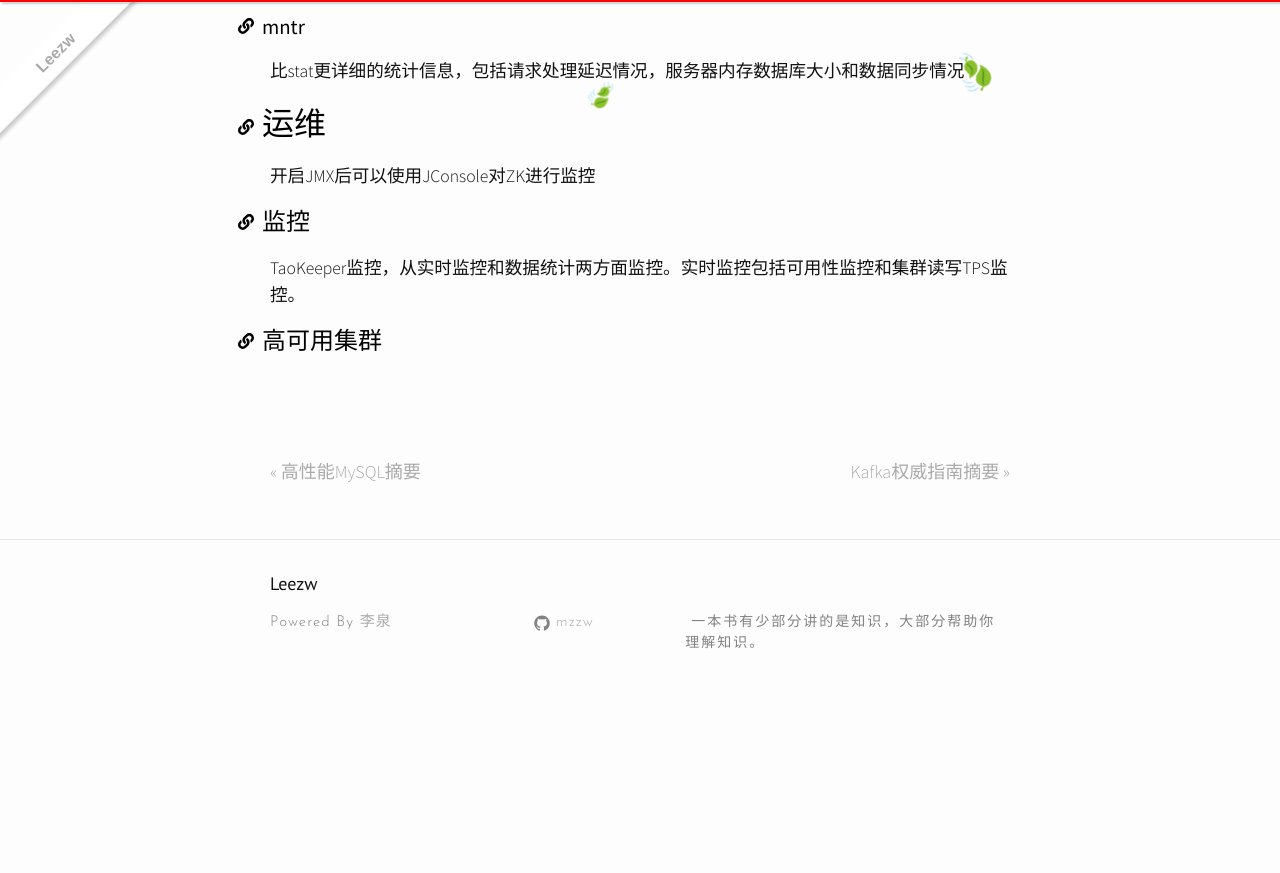
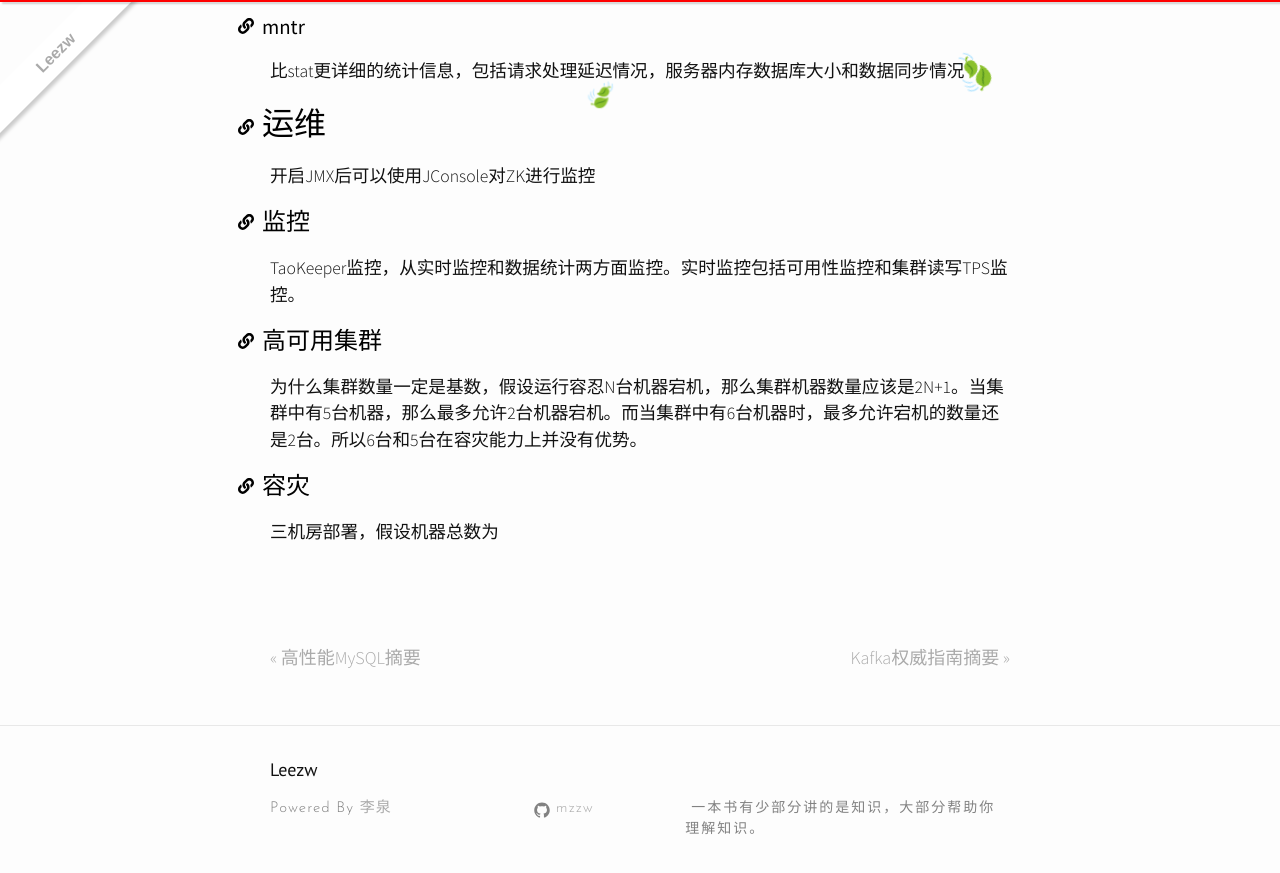
Before and after one commit to quantum-li/quantum-li.github.io, a Jekyll site: the page built from _posts/2020-05-08-from-paxos-to-zookeeper.md, in a window 1280 px wide and 900 px high, scrolled down 40469 px. Shown: the top 873 px of the window. Built offline with Jekyll 4.4.1, drawn with Linux system fonts in a browser that asks for light colours; nearby versions of some CDN libraries; comment, search, counter and statistics services are not loaded; before the commit the page ends 41183 px from its top, so only the background shows below that.

Commit message:
Update 2020-05-08-from-paxos-to-zookeeper.md

```diff
--- a/_posts/2020-05-08-from-paxos-to-zookeeper.md
+++ b/_posts/2020-05-08-from-paxos-to-zookeeper.md
@@ -1243,3 +1243,9 @@ Leader服务器上没有提议缓存队列，peerLastZxid不等于lastProcessedZ
 TaoKeeper监控，从实时监控和数据统计两方面监控。实时监控包括可用性监控和集群读写TPS监控。
 
 ## 高可用集群
+
+为什么集群数量一定是基数，假设运行容忍N台机器宕机，那么集群机器数量应该是2N+1。当集群中有5台机器，那么最多允许2台机器宕机。而当集群中有6台机器时，最多允许宕机的数量还是2台。所以6台和5台在容灾能力上并没有优势。
+
+## 容灾
+
+三机房部署，假设机器总数为
```
